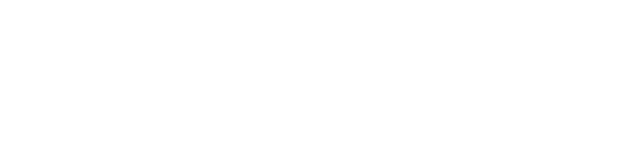
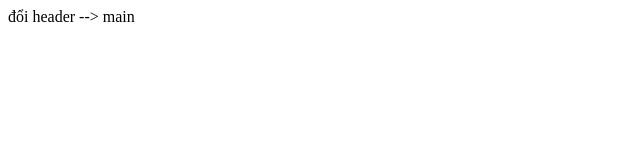
Before and after one commit to hungle012/projectBS4, a plain HTML site: page index.html in a window 1280 px wide. Shown: the whole page, without its empty margins (0-640 px from the left). Drawn offline with Linux system fonts and the light colour scheme.

Commit message:
doi header --> main

```diff
--- a/index.html
+++ b/index.html
@@ -7,6 +7,6 @@
     <title>Document</title>
 </head>
 <body>
-    <header></header>
+    <main> đổi header --> main</main>
 </body>
 </html>
```
